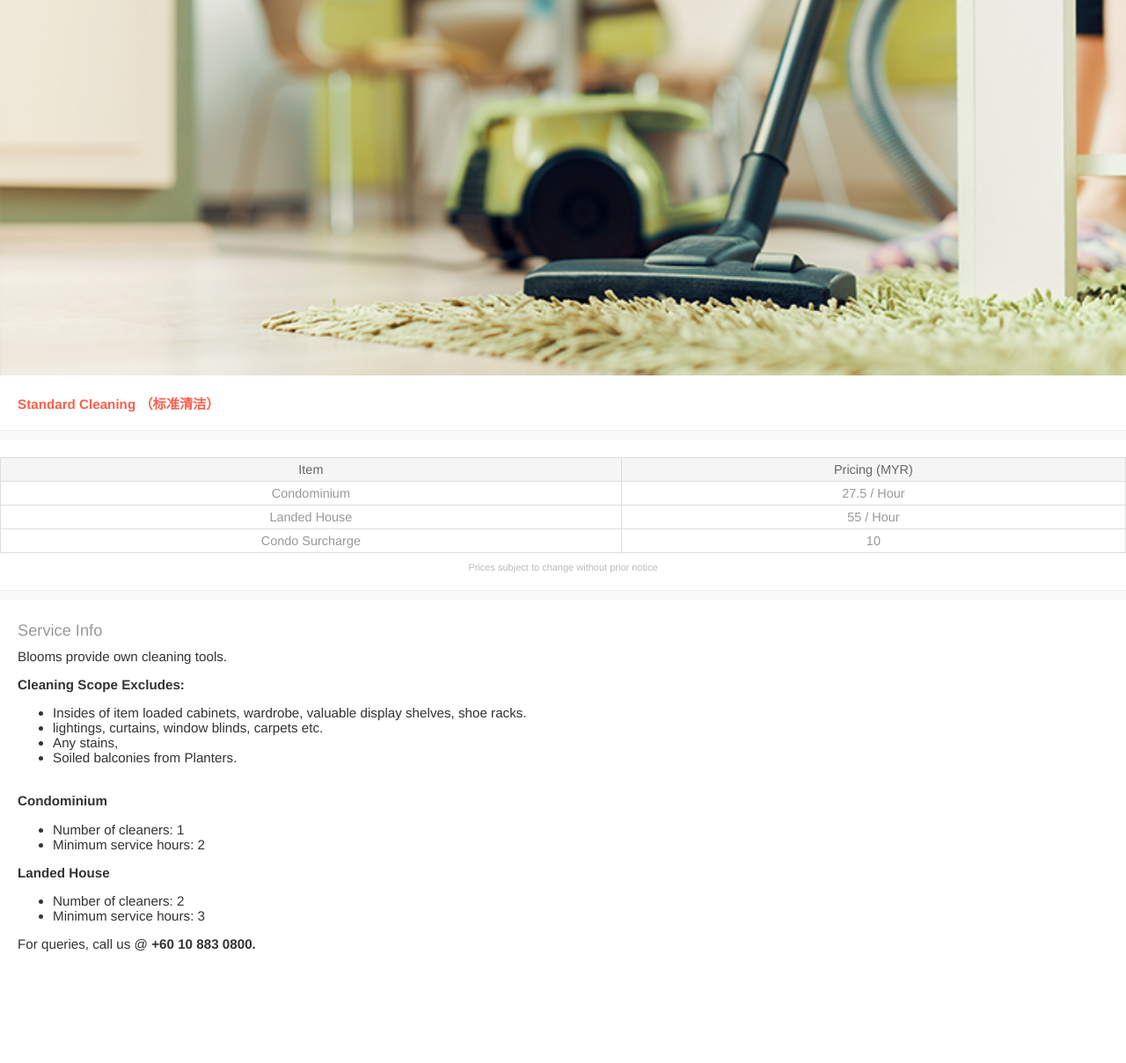
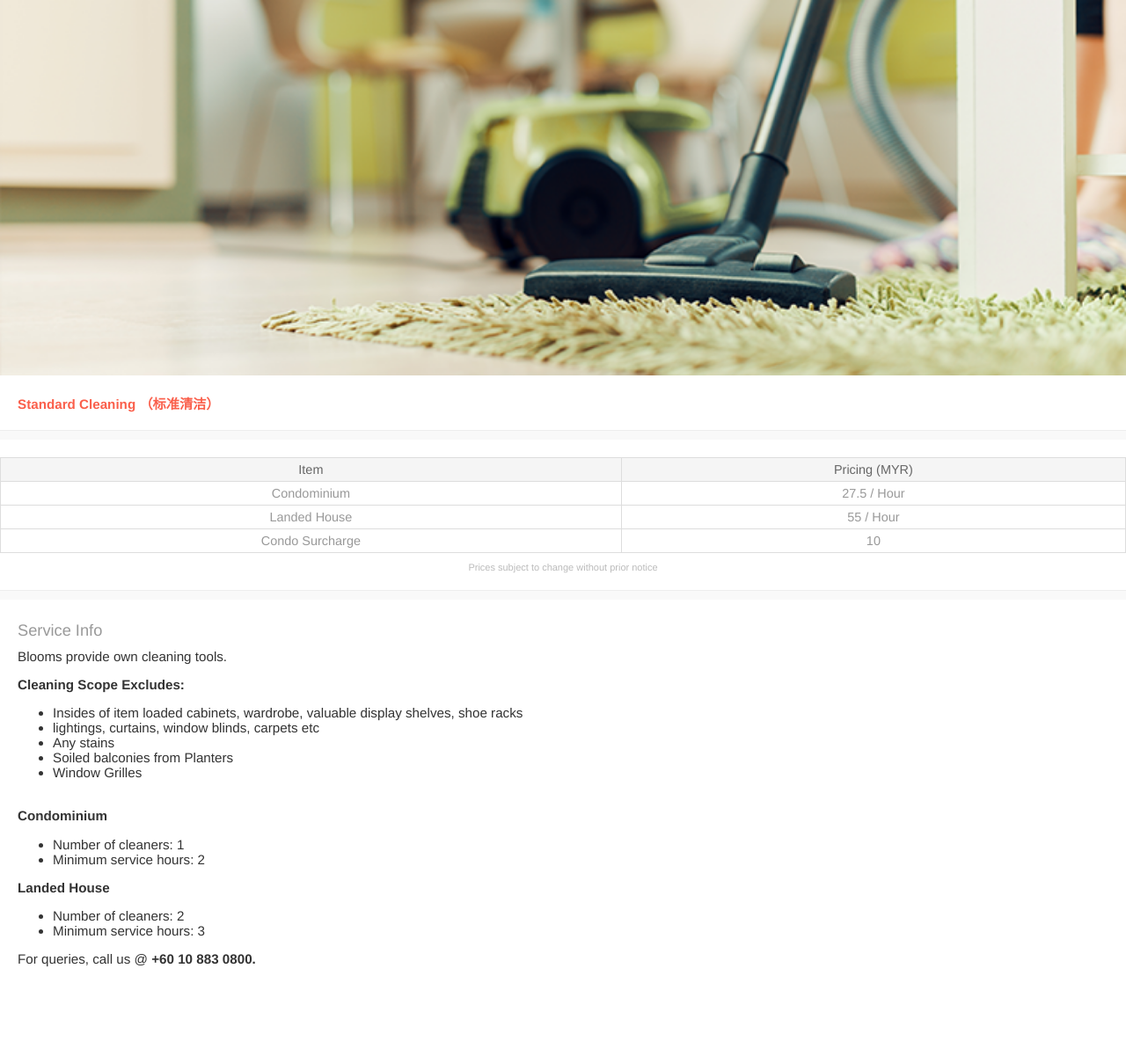
Before and after one commit to blooms-singapore/pages, a Jekyll site: the page built from en/services/cleaning-standard.html, in a window 1280 px wide. Shown: the whole page at 88% size. Built offline with Jekyll 4.4.1, drawn with Linux system fonts in a browser that asks for light colours.

Commit message:
Update cleaning-standard.html

```diff
--- a/en/services/cleaning-standard.html
+++ b/en/services/cleaning-standard.html
@@ -11,12 +11,12 @@ layout: service
 <p>
   <strong>Cleaning Scope Excludes:</strong>
   <ul>
-    <li>Insides of item loaded cabinets, wardrobe, valuable display shelves, shoe racks.</li>
-    <li>lightings, curtains, window blinds, carpets etc.</li>
-    <li>Any stains,</li>
-    <li>Soiled balconies from Planters.</li>
+    <li>Insides of item loaded cabinets, wardrobe, valuable display shelves, shoe racks</li>
+    <li>lightings, curtains, window blinds, carpets etc</li>
+    <li>Any stains</li>
+    <li>Soiled balconies from Planters</li>
+    <li>Window Grilles</li>
     </ul>
-    </p>
       <br>
        <p>
           <strong>Condominium</strong>
```
